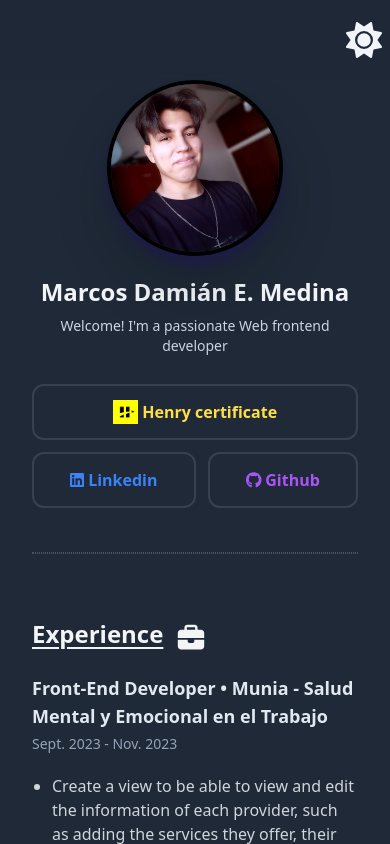
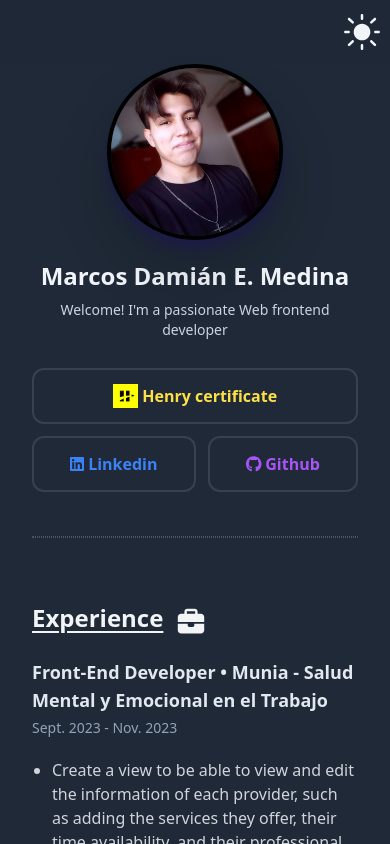
Before and after one commit to Marcos1D9/Portfolio, a React (Vite) app in the folder portfolio/: page / in a window 390 px wide. Both pictures are taken after a click on the button 368 px from the left and 40 px from the top of the page. Shown: the top 844 px of the page. Built offline with nearby package versions, Linux system fonts and the light colour scheme.

Commit message:
New sun theme icon

```diff
--- a/portfolio/src/Pages/Home.jsx
+++ b/portfolio/src/Pages/Home.jsx
@@ -1,8 +1,9 @@
 import { useEffect, useState, useRef } from "react";
 import { FontAwesomeIcon } from '@fortawesome/react-fontawesome';
 import copy from 'clipboard-copy';
-import { faSun, faMoon, faBriefcase, faStar, faArrowUpRightFromSquare, faEnvelope, faPaperPlane, faCopy } from '@fortawesome/free-solid-svg-icons'
+import { faMoon, faBriefcase, faStar, faArrowUpRightFromSquare, faEnvelope, faPaperPlane, faCopy } from '@fortawesome/free-solid-svg-icons'
 import { faGithub, faLinkedin } from '@fortawesome/free-brands-svg-icons'
+import sunThemeIcon from '../assets/sunThemeIcon.svg'
 import ProfilePic from '../assets/ProfilePic.jpg'
 import HenryTalentIcon from '../assets/HenryTalentIcon.jpg'
 import HenrySquareIcon from '../assets/HenrySquareIcon.png'
@@ -106,12 +107,12 @@ const Home = () => {
                     </div>
                     {/* Navbar profile pic logo end */}
                     {/* Navbar profile theme button start */}
-                    <button className="md:mr-10 py-4 px-2 sm:py-5 flex items-end gap-4 outline-none" onClick={handleChangeTheme}>
+                    <button className="md:mr-10 py-2 px-2 sm:py-5 flex items-end gap-4 outline-none" onClick={handleChangeTheme}>
                         <div className="text-4xl flex-nowrap dark:hidden text-slate-700">
                             <FontAwesomeIcon icon={faMoon} />
                         </div>
-                        <div className="text-4xl flex-nowrap hidden dark:block text-slate-100">
-                            <FontAwesomeIcon icon={faSun} />
+                        <div className="flex-nowrap hidden dark:block">
+                            <img className="h-10" src={sunThemeIcon} alt="Clear theme button" />
                         </div>
                     </button>
                     {/* Navbar profile theme button end */}
```
Also changed, not shown: portfolio/src/assets/sunThemeIcon.svg (added).
